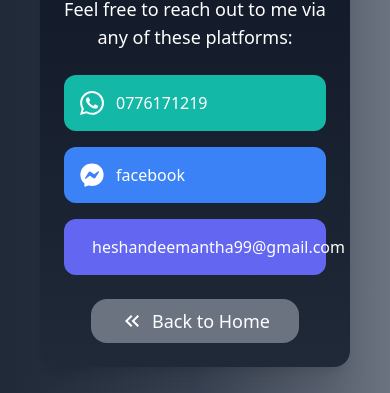
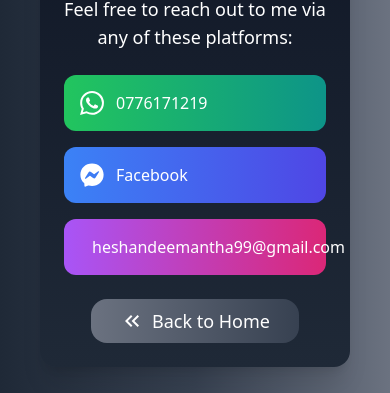
Before and after one commit to SKPHDeemantha/E-platformFrontend, a React (Vite) app: page /contactus in a window 390 px wide. Shown: the part 473-866 px from the top of the page. Built offline with nearby package versions, Linux system fonts and the light colour scheme.

Commit message:
Refactor Header and Homepage components for improved styling and accessibility; enhance hover effects and layout responsiveness

```diff
--- a/src/components/Header.jsx
+++ b/src/components/Header.jsx
@@ -44,12 +44,12 @@
 
         <div className="relative hidden lg:flex items-center">
           <Link
-            className="p-2 text-xl text-white hover:text-pink-900 hover:shadow-xl hover:outline flex items-center"
+            className="p-2 text-xl text-white hover:text-pink-900 hover:shadow-xl hover:outline flex items-center hover:scale-105 transition-transform"
             to="/cart"
           >
             View Cart <GiShoppingCart className="ml-1" />
           </Link>
-          <span className="absolute top-0 right-0 bg-red-500 text-white text-xs rounded-full px-1">
+          <span className="absolute top-0 right-0 bg-red-500 text-white text-xs rounded-full px-1 ">
 
           </span>
         </div>
@@ -58,25 +58,25 @@
         <nav className="hidden lg:flex space-x-8 items-center">
           <Link
             to="/"
-            className="text-white font-bold p-2 bg-opacity-30 text-xl hover:shadow-xl hover:outline hover:border-b border-primary hover:text-pink-900"
+            className="text-white font-bold p-2 bg-opacity-30 text-xl hover:shadow-xl hover:outline hover:border-b border-primary hover:text-pink-900 hover:scale-105 transition-transform"
           >
             Home
           </Link>
           <Link
             to="/products"
-            className="text-white font-bold p-2 text-xl hover:border-b hover:shadow-xl hover:outline border-primary hover:text-pink-900"
+            className="text-white font-bold p-2 text-xl hover:border-b hover:shadow-xl hover:outline border-primary hover:text-pink-900 hover:scale-105 transition-transform"
           >
             Products
           </Link>
           <Link
             to="/contactus"
-            className="text-white p-2 font-bold text-xl hover:border-b hover:shadow-xl hover:outline border-primary hover:text-pink-900"
+            className="text-white p-2 font-bold text-xl hover:border-b hover:shadow-xl hover:outline border-primary hover:text-pink-900 hover:scale-105 transition-transform"
           >
             Contact Us
           </Link>
           <Link
             to="/signup"
-            className="text-white p-2 font-bold text-xl hover:border-b hover:shadow-xl hover:outline border-primary hover:text-pink-900"
+            className="text-white p-2 font-bold text-xl hover:border-b hover:shadow-xl hover:outline border-primary hover:text-pink-900 hover:scale-105 transition-transform"
           >
             Sign Up
           </Link>
@@ -85,7 +85,7 @@
         {/* Cart for Mobile Screens */}
         <div className="relative lg:hidden">
           <Link
-            className="p-2 text-2xl text-white hover:shadow-xl hover:outline hover:text-pink-900"
+            className="p-2 text-2xl text-white hover:shadow-xl hover:outline hover:text-pink-900 hover:scale-105 transition-transform"
             to="/cart"
           >
             <GiShoppingCart />
--- a/src/pages/Home/contactus.jsx
+++ b/src/pages/Home/contactus.jsx
@@ -10,44 +10,69 @@
 export default function ContactMe() {
   return (
     <div className="w-full h-screen">
-      <Header/>
+      {/* Header Section */}
+      <Header />
+
+      {/* Main Content Section */}
       <div className="flex flex-col lg:flex-row bg-gradient-to-r from-gray-800 via-gray-700 to-gray-500 shadow-lg w-full h-[calc(100vh-4rem)] items-center justify-center p-10">
-
+        {/* Image Section */}
         <div className="w-full lg:w-[45%] h-[500px] p-5 flex justify-center items-center rounded-2xl shadow-lg">
-        <img src="/contact.jpg" alt="Contact" className="w-full h-full object-cover rounded-lg" />
+          <img
+            src="/contact.jpg"
+            alt="Contact"
+            className="w-full h-full object-cover rounded-lg"
+          />
         </div>
 
-
+        {/* Contact Details Section */}
         <div className="w-full lg:w-[45%] h-[500px] p-6 shadow-xl flex flex-col justify-center items-center space-y-6 rounded-2xl bg-gradient-to-b from-gray-900 to-gray-800">
           <h2 className="text-3xl font-semibold text-white">Get in Touch</h2>
-        <p className="text-white text-lg text-center mb-6">Feel free to reach out to me via any of these platforms:</p>
+          <p className="text-white text-lg text-center mb-6">
+            Feel free to reach out to me via any of these platforms:
+          </p>
 
+          {/* Contact Links */}
           <div className="flex flex-col space-y-4 w-full">
-          <Link className="flex items-center p-4 bg-teal-500 text-white rounded-xl hover:bg-teal-600 transition duration-300">
+            {/* WhatsApp Link */}
+            <Link
+              to="https://wa.me/0776171219"
+              target="_blank"
+              className="flex items-center p-4 bg-gradient-to-r from-green-500 to-teal-600 text-white rounded-xl hover:scale-105 transition-transform"
+            >
               <SiWhatsapp className="mr-3 text-2xl" />
               0776171219
             </Link>
-          <Link className="flex items-center p-4 bg-blue-500 text-white rounded-xl hover:bg-blue-600 transition duration-300">
+
+            {/* Facebook Messenger Link */}
+            <Link
+              to={facebook}
+              target="_blank"
+              className="flex items-center p-4 bg-gradient-to-r from-blue-500 to-indigo-600 text-white rounded-xl hover:scale-105 transition-transform"
+            >
               <FaFacebookMessenger className="mr-3 text-2xl" />
-            facebook
+              Facebook
             </Link>
-          <Link className="flex items-center p-4 bg-indigo-500 text-white rounded-xl hover:bg-indigo-600 transition duration-300">
+
+            {/* Email Link */}
+            <Link
+              to="mailto:heshandeemantha99@gmail.com"
+              target="_blank"
+              className="flex items-center p-4 bg-gradient-to-r from-purple-500 to-pink-600 text-white rounded-xl hover:scale-105 transition-transform"
+            >
               <IoIosMailUnread className="mr-3 text-2xl" />
               heshandeemantha99@gmail.com
             </Link>
           </div>
 
+          {/* Back to Home Button */}
           <div className="flex flex-grow items-center justify-center space-x-4 mt-6">
             <Link to="/" className="w-52">
-    <button
-      className="px-2 py-2 bg-gray-500 text-white w-full rounded-2xl hover:bg-gray-600 transition duration-300 flex items-center justify-center space-x-2"
-    >
+              <button className="px-2 py-2 bg-gradient-to-r from-gray-500 to-gray-700 text-white w-full rounded-2xl hover:scale-105 transition-transform flex items-center justify-center space-x-2">
                 <MdKeyboardDoubleArrowLeft className="text-2xl" />
                 <span className="text-lg">Back to Home</span>
               </button>
             </Link>
           </div>
-
         </div>
       </div>
     </div>
--- a/src/pages/Homepage.jsx
+++ b/src/pages/Homepage.jsx
@@ -15,41 +15,41 @@
       <Header />
 
       {/* Slideshow Section */}
-<div className="w-full h-[50vh] flex items-center justify-center">
+      <div className="w-full h-[60vh] flex items-center justify-center">
         <Carousel
           className="w-3/4 h-full rounded-2xl shadow-lg overflow-hidden"
           loop
           autoplay
           transition={{ duration: 1.5 }}
         >
+          {/* Slide 1 */}
           <div className="h-full flex items-center justify-center bg-gradient-to-r from-indigo-500 to-purple-500 text-white text-2xl font-bold">
             Welcome to Our Store - Your one-stop shop for everything!
           </div>
+
+          {/* Slide 2 */}
           <div className="h-full flex items-center justify-center bg-gradient-to-r from-pink-500 to-orange-500 text-white text-2xl font-bold">
             Discover Amazing Products Handpicked Just for You!
           </div>
+
+          {/* Slide 3 */}
           <div className="h-full flex items-center justify-center bg-gradient-to-r from-green-500 to-teal-500 text-white text-2xl font-bold">
             Exclusive Deals & Discounts Await You!
           </div>
-
         </Carousel>
       </div>
 
-
       {/* Button Navigation Section */}
       <div className="w-full py-8 flex justify-center space-x-6">
+        {/* Explore Products Button */}
         <Link
           to="/products"
           className="px-6 py-3 bg-gradient-to-r from-blue-500 to-purple-600 text-white text-lg font-semibold rounded-xl shadow-lg hover:scale-105 transition-transform"
         >
           Explore Products
         </Link>
-        <Link
-          to="/cart"
-          className="px-6 py-3 bg-gradient-to-r from-green-500 to-teal-600 text-white text-lg font-semibold rounded-xl shadow-lg hover:scale-105 transition-transform"
-        >
-          View Cart <GiShoppingCart className="inline ml-2" />
-        </Link>
+
+        {/* Login Button */}
         <Link
           to="/login"
           className="px-6 py-3 bg-gradient-to-r from-pink-500 to-red-600 text-white text-lg font-semibold rounded-xl shadow-lg hover:scale-105 transition-transform"
@@ -59,12 +59,32 @@
       </div>
 
       {/* Main Content Section */}
-      <div className='w-full flex-grow flex items-center justify-center p-4'>
+      <div className="w-full flex-grow flex items-center justify-center p-4">
         <Routes>
-          <Route path="/*" element={<h1 className="text-slate-800 text-3xl">Welcome to the Home Page!</h1>} />
-          <Route path="/login" element={<h1 className="text-slate-800 text-3xl">Login Page</h1>} />
+          {/* Default Home Route */}
+          <Route
+            path="/*"
+            element={
+              <h1 className="text-slate-800 text-3xl text-center">
+                Welcome to the <br />
+                <span className="text-3xl text-pink-950 font-bold">VELVETGLOW!</span>
+              </h1>
+            }
+          />
+
+          {/* Login Route */}
+          <Route
+            path="/login"
+            element={<h1 className="text-slate-800 text-3xl">Login Page</h1>}
+          />
+
+          {/* Product Overview Route */}
           <Route path="/productInfo/:id" element={<ProductOverView />} />
+
+          {/* Products Page Route */}
           <Route path="/products" element={<Productpage />} />
+
+          {/* Cart Page Route */}
           <Route path="/cart" element={<Cart />} />
         </Routes>
       </div>
```
Lines whose indentation alone changed are shown as unchanged.
